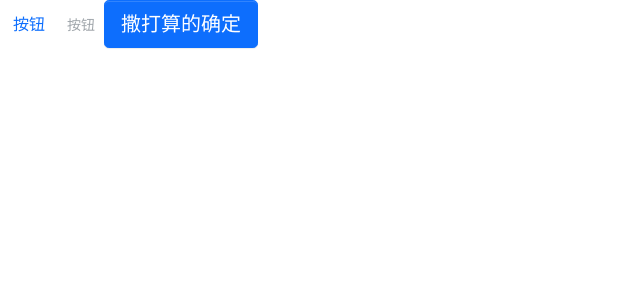
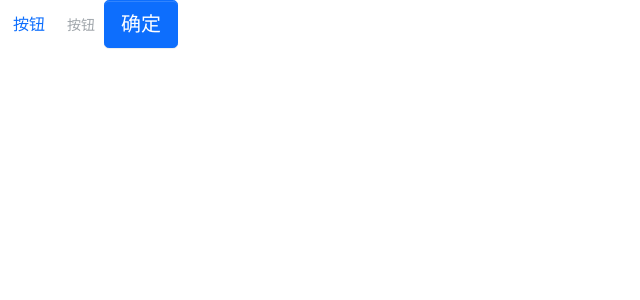
Before and after one commit to LPieces/LPieces-Design, a React (Create React App) app: page / in a window 1280 px wide. Shown: the top 300 px of the page, without its empty margins (0-640 px from the left). Built offline with nearby package versions, Linux system fonts and the light colour scheme.

Commit message:
icon需求分析

```diff
--- a/src/App.tsx
+++ b/src/App.tsx
@@ -1,13 +1,12 @@
 import React from 'react';
 import Button from './components/Button/button';
-
 
 const App: React.FC = (): React.ReactElement => {
   return (
     <div className="App">
      <Button btnType="link" href="https://www.baidu.com" target="_blank">按钮</Button>
      <Button size="sm" disabled={ true } btnType="link" href="https://www.baidu.com" target="_blank">按钮</Button>
-     <Button btnType="primary" size="lg">撒打算的确定</Button>
+     <Button btnType="primary" size="lg">确定</Button>
     </div>
   );
 }
--- a/src/components/Button/button.tsx
+++ b/src/components/Button/button.tsx
@@ -28,7 +28,7 @@ const { btnType, size, disabled, children, href, className, ...restProps } = pro
 
   if (btnType === 'link' && href) {
     return (
-      <a className={classes} href={href} {...restProps}>
+      <a className={classes} href={href}>
         {children}
       </a>
     );
@@ -43,7 +43,7 @@ const { btnType, size, disabled, children, href, className, ...restProps } = pro
 
 Button.defaultProps = {
   disabled: false,
-  btnType: 'default',
+  btnType: 'default'
 };
 
 export default Button;
```
